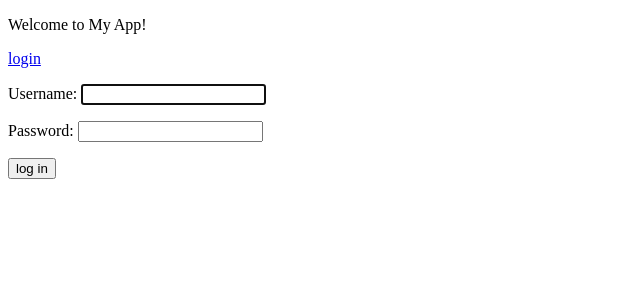
After one commit to Fudanyrd/COMP130010, a Django app: a page that uses myapp/templates/base.html in a window 1280 px wide. The commit adds this page. Shown: the top 300 px of the page, without its empty margins (0-640 px from the left). Run offline with Django 5.2, Linux system fonts and the light colour scheme.

Commit message:
Add login control

```diff
--- a/grade/settings.py
+++ b/grade/settings.py
@@ -38,6 +38,7 @@ INSTALLED_APPS = [
     "django.contrib.messages",
     "django.contrib.staticfiles",
     "myapp",
+    'users',
 ]
 
 MIDDLEWARE = [
--- a/grade/urls.py
+++ b/grade/urls.py
@@ -20,4 +20,5 @@ from django.urls import path, include
 urlpatterns = [
     path("admin/", admin.site.urls),
     path("", include('myapp.urls', namespace='myapp')),
+    path(r'^users/$', include('users.urls', namespace='users')),
 ]
--- a/myapp/admin.py
+++ b/myapp/admin.py
@@ -1,9 +1,10 @@
 from django.contrib import admin
 
 # Register your models here.
-from myapp.models import Student, Course, Grade, Takes
+from myapp.models import Student, Course, Grade, Takes, Instructor
 
 admin.site.register(Student)
 admin.site.register(Course)
 admin.site.register(Grade)
 admin.site.register(Takes)
+admin.site.register(Instructor)
--- a/myapp/templates/base.html
+++ b/myapp/templates/base.html
@@ -7,6 +7,12 @@
 
 <body>
     <p> Welcome to My App!</p>
+    {% if user.is_authenticated %}
+    <p>Hello, {{ user.username }}</p> -
+    <a href="{% url 'users:logout' %}">logout</a>
+    {% else %}
+    <a href="{% url 'users:login' %}">login</a>
+    {% endif %}
     {% block content %}
     {% endblock content %}
 </body>
--- a/myapp/templates/gradeall.html
+++ b/myapp/templates/gradeall.html
@@ -2,10 +2,13 @@
 
 {% block content %}
 <form action="{% url 'myapp:gradeall' course.id %}" method="post">
+  <ul>
   {% csrf_token %}
   {% for form in forms %}
-    {{ form.as_p }}
+    <!--citation: https://docs.djangoproject.com/en/5.0/ref/forms/api/#outputting-forms-as-html-->
+    <li>{{ form.as_table }} </li>
   {% endfor %}
     <button name="submit">Confirm Changes</button>
+  </ul>
 </form>
 {% endblock content %}
--- a/myapp/views.py
+++ b/myapp/views.py
@@ -13,6 +13,7 @@ import mysql.connector
 def index(request):
     return render(request, 'index.html')
 
+@login_required
 def courses(request):
     courses = Course.objects.order_by('cid')
     context = {
@@ -20,6 +21,7 @@ def courses(request):
     }
     return render(request, 'courses.html', context)
 
+@login_required
 def grades(request, course_id):
     course = Course.objects.get(id = course_id)
     # order the grades in descending order
@@ -41,6 +43,7 @@ def grades(request, course_id):
     }
     return render(request, 'grades.html', context)
 
+@login_required
 def regrade(request, grade_id):
     """ regrade a entry(on course, student)"""
     grade_obj = Grade.objects.get(id=grade_id)
@@ -56,6 +59,7 @@ def regrade(request, grade_id):
     context = {'form': form, 'grade': grade_obj, 'course': course}
     return render(request, 'regrade.html', context)
 
+@login_required
 def givegrade(request, course_id, student_id):
     """ give a student his/her grade"""
     student = Student.objects.get(id=student_id)
@@ -90,6 +94,7 @@ def GradeAllHelper(
         return True
     return False
 
+@login_required
 def gradeall(request, course_id):
     course = Course.objects.get(id=course_id)
     ungraded = set()
--- /dev/null
+++ b/users/admin.py
@@ -0,0 +1,3 @@
+from django.contrib import admin
+
+# Register your models here.
--- /dev/null
+++ b/users/apps.py
@@ -0,0 +1,6 @@
+from django.apps import AppConfig
+
+
+class UsersConfig(AppConfig):
+    default_auto_field = "django.db.models.BigAutoField"
+    name = "users"
--- /dev/null
+++ b/users/models.py
@@ -0,0 +1,3 @@
+from django.db import models
+
+# Create your models here.
--- /dev/null
+++ b/users/templates/login.html
@@ -0,0 +1,13 @@
+{% extends "base.html" %}
+
+{% block content %}
+  {% if form.errors %}
+  <p>Your username and password didn't match, please try again!</p>
+  {% endif %}
+  <form method="post" action="{% url 'users:login' %}">
+    {% csrf_token %}
+    {{ form.as_p }}
+    <button name="submit">log in</button>
+    <input type="hidden" name="next" value="{% url 'myapp:index' %}" />
+  </form>
+{% endblock content %}
--- /dev/null
+++ b/users/tests.py
@@ -0,0 +1,3 @@
+from django.test import TestCase
+
+# Create your tests here.
--- /dev/null
+++ b/users/urls.py
@@ -0,0 +1,10 @@
+from django.urls import re_path as url
+from . import views
+from django.contrib.auth.views import LoginView
+
+app_name = 'users'
+
+urlpatterns = [
+    url(r'^login/$', LoginView.as_view(template_name='login.html'), name='login'),
+    url(r'^logout/$', views.logout_view, name='logout'),
+]
```
Also changed, not shown: myapp/models.py (+6 -1 lines), users/views.py (added, +10 -0 lines), myapp/migrations/0004_instructor_alter_course_teacher.py (added), users/__init__.py (added), users/migrations/__init__.py (added).
